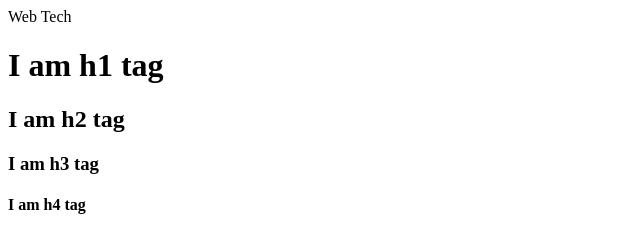
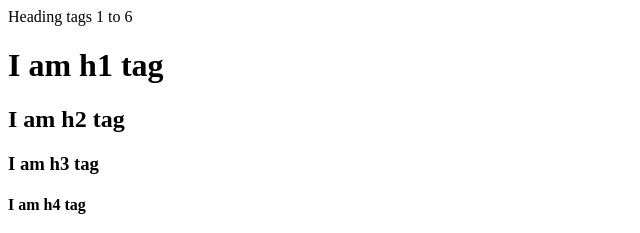
Before and after one commit to appu22/Data-Source, a plain HTML site: page first_page.html in a window 1280 px wide. Shown: the top 233 px of the page, 0-640 px from the left. Drawn offline with Linux system fonts and the light colour scheme.

Commit message:
Update first_page.html

```diff
--- a/first_page.html
+++ b/first_page.html
@@ -1,12 +1,12 @@
 <!doctype html>
 <html>
-<head>
-<meta> </meta>
+	<head>
+		<meta> </meta>
 			<title>First web page</title>
 
 	</head>
 	<body>
-		<div>   Web Tech  </div>
+		<div> Heading tags 1 to 6  </div>
 		<h1> I am h1 tag  </h1>
 		<h2> I am h2 tag  </h2>
 		<h3> I am h3 tag  </h3>
```
